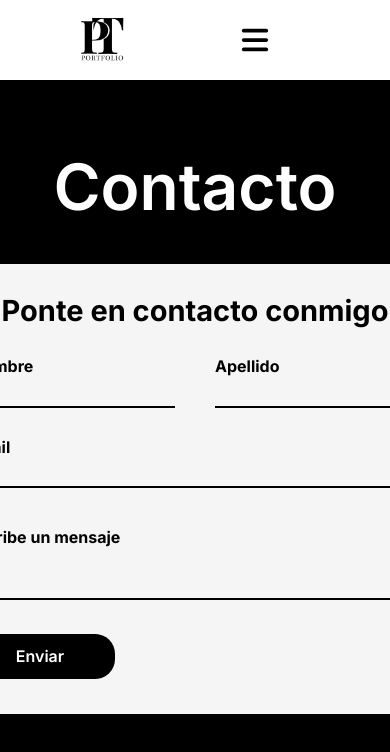
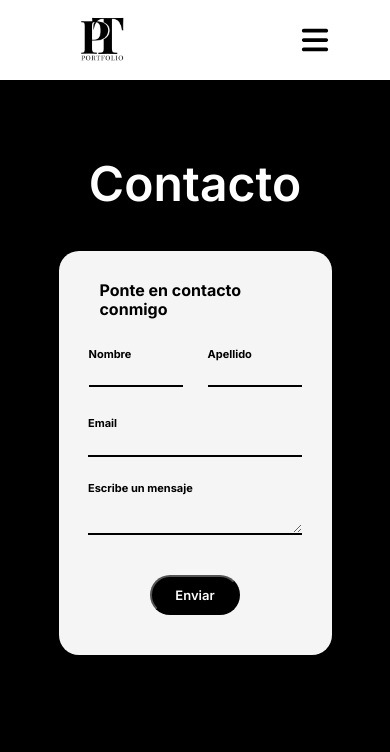
Before and after one commit to SoyIsabelMM/project-portfolio-frontend, a React (Vite) app: page /contact in a window 390 px wide. Shown: the top 752 px of the page. Built offline with nearby package versions, Linux system fonts and the light colour scheme; no server answers.

Commit message:
style: agregar responsive a la App

```diff
--- a/src/components/abouMe/AboutMe.css
+++ b/src/components/abouMe/AboutMe.css
@@ -4,6 +4,7 @@
   flex-direction: column;
   background-color: inherit;
   margin-top: 4.5%;
+  overflow: hidden;
 }
 
 .about-me__banner-container {
@@ -24,8 +25,8 @@
 
 .about-me__title {
   position: absolute;
-  top: 400px;
-  left: 200px;
+  top: 45%;
+  left: 20%;
   color: white;
   font-weight: 600;
   font-size: 4rem;
@@ -102,25 +103,28 @@
 }
 
 .about-me__color {
-  width: 100%;
+  width: 100vw;
   background-color: black;
   height: 40vh;
-  color: white;
-  font-size: 50px;
   display: flex;
   align-items: center;
   justify-content: center;
 }
 
+.about-me__typewriter {
+  text-align: center;
+  font-size: 4rem;
+  color: white;
+}
+
 .about-me__container-phrases {
-  width: 950px;
-  margin-top: 5%;
-  margin-bottom: 5%;
+  width: 70%;
+  margin: 8% 0;
   display: flex;
-  flex-direction: row;
+  flex-flow: row wrap;
+  justify-content: center;
   align-items: center;
-  flex-wrap: wrap;
-  gap: 30px;
+  gap: 40px;
 }
 
 .about-me__phrases {
@@ -139,3 +143,88 @@
   object-fit: cover;
   border-radius: 20px;
 }
+
+@media screen and (max-width: 880px) {
+  .about-me__title {
+    top: 46%;
+    font-size: 2.5rem;
+  }
+
+  .about-me__color {
+    height: 35vh;
+  }
+
+  .about-me__typewriter {
+    font-size: 2.5rem;
+  }
+
+  .about-me__container-phrases {
+    gap: 30px;
+  }
+
+  .about-me__phrases {
+    font-size: 0.8rem;
+  }
+
+  .about-me__phrases-image {
+    width: 250px;
+    height: 200px;
+  }
+}
+
+@media screen and (max-width: 762px) {
+  .about-me__container-phrases {
+    gap: 20px;
+  }
+
+  .about-me__phrases {
+    font-size: 0.6rem;
+    padding: 10px;
+  }
+
+  .about-me__phrases-image {
+    width: 210px;
+    height: 170px;
+  }
+}
+
+@media screen and (max-width: 650px) {
+  .about-me__title {
+    top: 50%;
+    left: 15%;
+    font-size: 2rem;
+    white-space: wrap;
+  }
+
+  .about-me__typewriter {
+    font-size: 2.2rem;
+  }
+
+  .about-me__container-phrases {
+    width: 90%;
+  }
+
+  .about-me__phrases-image {
+    width: 155px;
+    height: 220px;
+  }
+}
+
+@media screen and (max-width: 450px) {
+  .about-me__title {
+    font-size: 1.5rem;
+  }
+
+  .about-me__typewriter {
+    font-size: 1.5rem;
+  }
+
+  .about-me__container-phrases {
+    width: 90%;
+  }
+
+  .about-me__phrases-image {
+    width: 130px;
+    height: 220px;
+  }
+}
--- a/src/components/abouMe/AboutMe.jsx
+++ b/src/components/abouMe/AboutMe.jsx
@@ -1,11 +1,11 @@
-import React, { useEffect, useState } from "react";
-import { getPhotos } from "../../utils/pexelData";
-import Typewriter from "typewriter-effect";
-import "./AboutMe.css";
+import React, { useEffect, useState } from 'react';
+import { getPhotos } from '../../utils/pexelData';
+import Typewriter from 'typewriter-effect';
+import './AboutMe.css';
 
 function AboutMe({ alt }) {
   const [images, setImages] = useState([]);
-  const [limit, setLimit] = useState(8);
+  const [limit, setLimit] = useState(6);
   const [historyLimit, setHistoryLimit] = useState(4);
 
   const paragraph = (
@@ -23,7 +23,7 @@ function AboutMe({ alt }) {
         setImages(data);
       })
       .catch((err) => {
-        console.error("Error fetching popular photos:", err);
+        console.error('Error fetching popular photos:', err);
       });
   }, []);
 
@@ -82,21 +82,23 @@ function AboutMe({ alt }) {
       </div>
 
       <div className="about-me__color">
+        <div className="about-me__typewriter">
           {
             <Typewriter
               onInit={(typewriter) => {
                 typewriter
-                .typeString("Vivo como me lo indica el destino")
+                  .typeString('Vivo como me lo indica el destino')
                   .pauseFor(2000)
                   .deleteAll()
-                .typeString("Aprendo cada día más")
+                  .typeString('Aprendo cada día más')
                   .pauseFor(2000)
                   .deleteAll()
-                .typeString("Comienzo con una taza de café")
+                  .typeString('Comienzo con una taza de café')
                   .start();
               }}
             />
           }
+        </div>
       </div>
 
       <div className="about-me__container-phrases">{renderImageElements()}</div>
--- a/src/components/contact/Contact.css
+++ b/src/components/contact/Contact.css
@@ -19,10 +19,13 @@
 .contact__no-parallax {
   background-color: black;
   z-index: 999;
+  display: flex;
+  justify-content: start;
 }
 
-.contact__no-parallax_height {
+.contact__no-parallax_flex {
   height: 90%;
+  justify-content: center;
 }
 
 .contact__text {
@@ -34,7 +37,7 @@
 }
 
 .contact__text_margin {
-  margin-top: 5%;
+  margin-top: 20%;
 }
 
 .contact__parallax .contact__text {
@@ -43,7 +46,7 @@
 }
 
 .contact__parallax::after {
-  content: " ";
+  content: ' ';
   position: absolute;
   top: 0;
   right: 0;
@@ -57,26 +60,27 @@
 
 .contact__parallax_bg::after {
   background: linear-gradient(rgba(0, 0, 0, 0.5), rgba(0, 0, 0, 0.5)),
-    url("https://img.freepik.com/fotos-premium/mujer-sonriendo-felizmente-playa_816336-123.jpg");
+    url('https://img.freepik.com/fotos-premium/mujer-sonriendo-felizmente-playa_816336-123.jpg');
   background-size: cover;
+  object-fit: cover;
+}
+
+.contact__social-text {
+  color: white;
+  width: 80%;
+  margin: 0;
+  text-align: center;
+  font-size: 3rem;
 }
 
 .contact__social-container {
-  width: 880px;
+  width: 70%;
   height: 400px;
   display: flex;
   flex-direction: row;
   justify-content: space-between;
   align-items: center;
-}
-
-.contact__social-text {
-  color: white;
-  width: 60%;
-  margin: 0;
-  text-align: center;
-  font-size: 3rem;
-  margin-top: 8%;
+  gap: 20px;
 }
 
 .contact__social-networks {
@@ -97,15 +101,105 @@
 .contact__social-icon:hover {
   width: 150px;
   height: 150px;
-  padding: 20px;
 }
-/*
-@media screen and (min-width: 768px) {
+
+@media screen and (max-width: 800px) {
+  .contact__social-container {
+    width: 90%;
+  }
+
+  .contact__social-networks {
+    width: 170px;
+    height: 170px;
+  }
+
+  .contact__social-icon {
+    width: 110px;
+    height: 110px;
+  }
+
+  .contact__social-icon:hover {
+    width: 120px;
+    height: 120px;
+    padding: 20%;
+  }
+}
+
+@media screen and (max-width: 768px) {
   .contact__position .contact__text {
-    font-size: 8rem;
+    font-size: 3.5rem;
   }
 
   .contact__parallax .contact__text {
-    font-size: 4rem;
+    font-size: 3.5rem;
   }
-} */
+
+  .contact__text_margin {
+    margin-top: 25%;
+  }
+
+  .contact__social-text {
+    font-size: 2.5rem;
+    margin-bottom: 50px;
+  }
+}
+
+@media screen and (max-width: 600px) {
+  .contact__parallax .contact__text {
+    font-size: 3rem;
+    width: 80%;
+  }
+
+  .contact__social-container {
+    width: 80%;
+    flex-wrap: wrap;
+    gap: 0;
+  }
+
+  .contact__social-networks {
+    width: 130px;
+    height: 130px;
+  }
+
+  .contact__social-icon {
+    width: 90px;
+    height: 90px;
+    padding: 15%;
+  }
+
+  .contact__social-icon:hover {
+    width: 100px;
+    height: 100px;
+    padding: 10%;
+  }
+}
+
+@media screen and (max-width: 450px) {
+  .contact__text {
+    font-size: 3rem;
+  }
+
+  .contact__text_margin {
+    margin-top: 40%;
+  }
+  .contact__social-text {
+    font-size: 2rem;
+    width: 85%;
+    margin-bottom: 50px;
+  }
+
+  .contact__social-networks {
+    width: 100px;
+    height: 100px;
+  }
+
+  .contact__social-icon {
+    width: 70px;
+    height: 70px;
+  }
+
+  .contact__social-icon:hover {
+    width: 80px;
+    height: 80px;
+  }
+}
--- a/src/components/contact/Contact.jsx
+++ b/src/components/contact/Contact.jsx
@@ -1,12 +1,12 @@
-import React from "react";
-import "./Contact.css";
-import FormContact from "../formContact/FormContact";
-import { FontAwesomeIcon } from "@fortawesome/react-fontawesome";
+import React from 'react';
+import './Contact.css';
+import FormContact from '../formContact/FormContact';
+import { FontAwesomeIcon } from '@fortawesome/react-fontawesome';
 import {
   faInstagram,
   faLinkedinIn,
   faFacebookF,
-} from "@fortawesome/free-brands-svg-icons";
+} from '@fortawesome/free-brands-svg-icons';
 
 function Contact() {
   return (
@@ -22,7 +22,7 @@ function Contact() {
         </h3>
       </div>
 
-      <div className="contact__no-parallax contact__no-parallax_height contact_position ">
+      <div className="contact__no-parallax contact__no-parallax_flex contact_position ">
         <h3 className="contact__social-text">
           Visítanos en nuestras redes sociales
         </h3>
--- a/src/components/formContact/FormContact.css
+++ b/src/components/formContact/FormContact.css
@@ -1,9 +1,10 @@
 .form-contact {
-  width: 700px;
-  height: 450px;
+  width: 70%;
   background-color: #f5f5f5;
   border-radius: 20px;
   position: relative;
+  display: flex;
+  justify-content: center;
 }
 
 .form-contact__content {
@@ -11,6 +12,7 @@
   align-items: center;
   flex-direction: column;
   gap: 30px;
+  margin-bottom: 40px;
 }
 
 .form-contact__title {
@@ -21,7 +23,8 @@
 .form-contact__box {
   display: flex;
   flex-direction: row;
-  position: relative;
+  align-items: center;
+  justify-content: center;
   gap: 40px;
 }
 
@@ -49,17 +52,21 @@
   width: 450px;
 }
 
+.form-contact__content-btn {
+  display: flex;
+  width: 100%;
+  align-items: center;
+  justify-content: space-between;
+}
+
 .form-contact__contact-btn {
-  position: absolute;
   width: 150px;
   height: 45px;
   border-radius: 20px;
   font-weight: 600;
-  border: none;
+  margin-top: 10px;
   color: white;
   background-color: black;
-  bottom: 35px;
-  left: 120px;
   cursor: pointer;
   transition: color 0.2s ease-in-out, 0.2s ease-in-out;
 }
@@ -73,7 +80,89 @@
 .form-contact__message {
   font-size: 15px;
   font-weight: 600;
-  position: absolute;
-  bottom: 48px;
-  right: 122px;
+  margin: 10px 0 0;
+  text-align: center;
+  width: 50%;
+  white-space: wrap;
 }
+
+@media screen and (max-width: 768px) {
+  .form-contact__title {
+    font-size: 1.5rem;
+  }
+
+  .form-contact__box {
+    width: 90%;
+    gap: 25px;
+  }
+
+  .form-contact__label {
+    font-size: 13px;
+  }
+
+  .form-contact__input {
+    width: 150px;
+  }
+
+  .form-contact__input_width {
+    width: 330px;
+  }
+}
+
+@media screen and (max-width: 580px) {
+  .form-contact__content {
+    width: 70%;
+  }
+  .form-contact__title {
+    font-size: 1rem;
+  }
+
+  .form-contact__label {
+    font-size: 11px;
+  }
+
+  .form-contact__input {
+    width: 120px;
+  }
+
+  .form-contact__input_width {
+    width: 280px;
+  }
+
+  .form-contact__contact-btn {
+    width: 100px;
+    height: 40px;
+    font-size: 13px;
+  }
+
+  .form-contact__message {
+    font-size: 12px;
+    margin: 10px 0 0;
+    white-space: wrap;
+  }
+}
+
+@media screen and (max-width: 580px) {
+  .form-contact__input {
+    width: 90px;
+  }
+
+  .form-contact__input_width {
+    width: 210px;
+  }
+
+  .form-contact__content-btn {
+    flex-direction: column;
+  }
+
+  .form-contact__contact-btn {
+    width: 90px;
+    font-size: 13px;
+  }
+
+  .form-contact__message {
+    font-size: 10px;
+    margin-top: 20px;
+    width: 90%;
+  }
+}
--- a/src/components/formContact/FormContact.jsx
+++ b/src/components/formContact/FormContact.jsx
@@ -73,7 +73,6 @@ function FormContact() {
               type="text"
               value={email}
               onChange={onChangeEmail}
-              required
             />
           </label>
           <label className="form-contact__label">
@@ -86,12 +85,14 @@ function FormContact() {
             />
           </label>
         </div>
+        <div className="form-contact__content-btn">
           <button className="form-contact__contact-btn">Enviar</button>
           {subtmitted && (
             <span className="form-contact__message">
               ¡Gracias por enviar tu mensaje!
             </span>
           )}
+        </div>
       </form>
     </div>
   );
--- a/src/components/header/Header.css
+++ b/src/components/header/Header.css
@@ -52,6 +52,6 @@
     width: 30px;
     height: 30px;
     cursor: pointer;
-    margin: 0 60px;
+    margin: 0;
   }
 }
```
Lines whose indentation alone changed are shown as unchanged.
